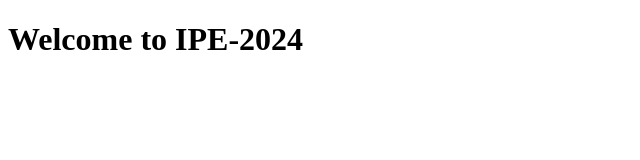
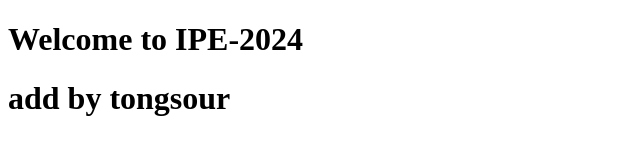
Before and after one commit to Bunly1/midterm-ipe-2024, a plain HTML site: page index.html in a window 1280 px wide. Shown: the whole page, without its empty margins (0-640 px from the left). Drawn offline with Linux system fonts and the light colour scheme.

Commit message:
Update index.html

```diff
--- a/index.html
+++ b/index.html
@@ -3,6 +3,7 @@
 
 <body>
     <h1>Welcome to IPE-2024</h1>
+    <h1> add by tongsour</h1>
 
 </body>
 </html>
```
